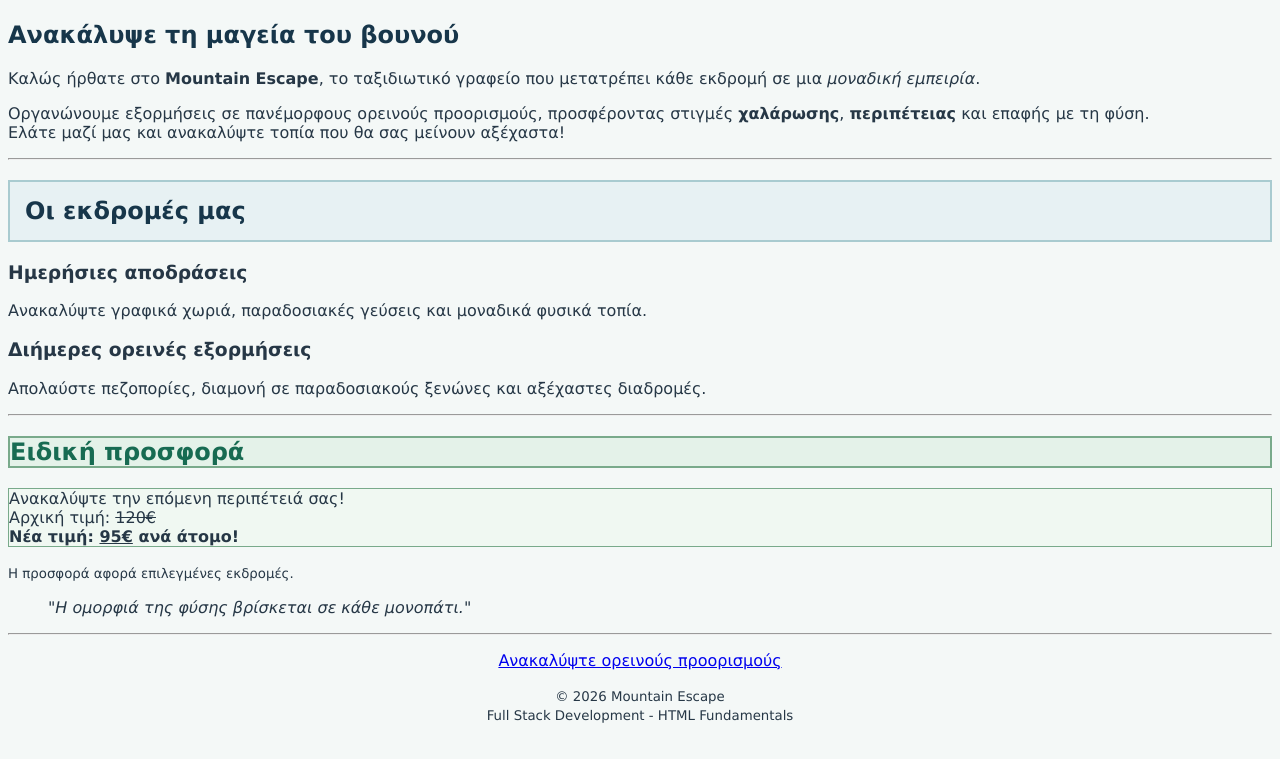
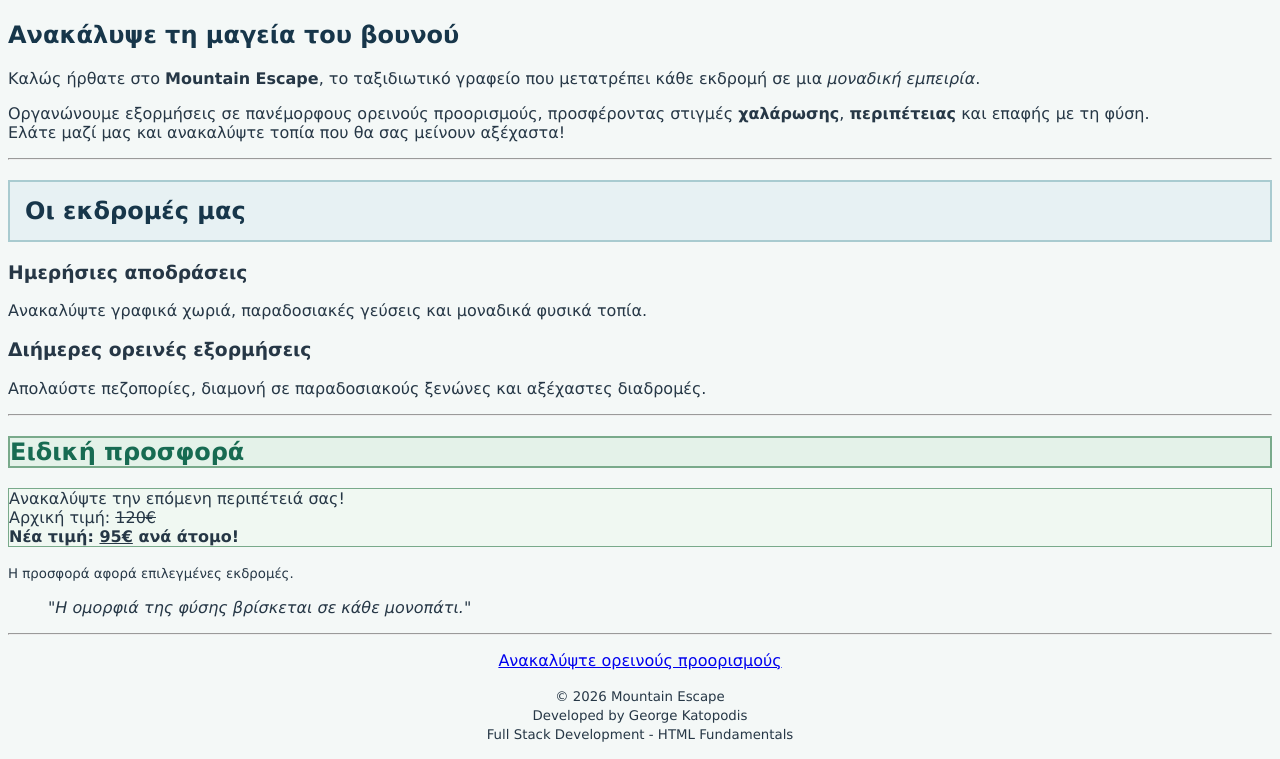
Before and after one commit to GeorgeKat039/fullstack-html-01, a plain HTML site: page index.html in a window 1280 px wide. Shown: the part 616-1375 px from the top of the page. Drawn offline with Linux system fonts and the light colour scheme.

Commit message:
Add developer information to page footer

```diff
--- a/index.html
+++ b/index.html
@@ -108,7 +108,9 @@
 
     <p style="text-align: center;">
         <small>
-            © 2026 Mountain Escape
+            &copy; 2026 Mountain Escape
+            <br>
+            Developed by George Katopodis
             <br>
             Full Stack Development - HTML Fundamentals
         </small>
```
